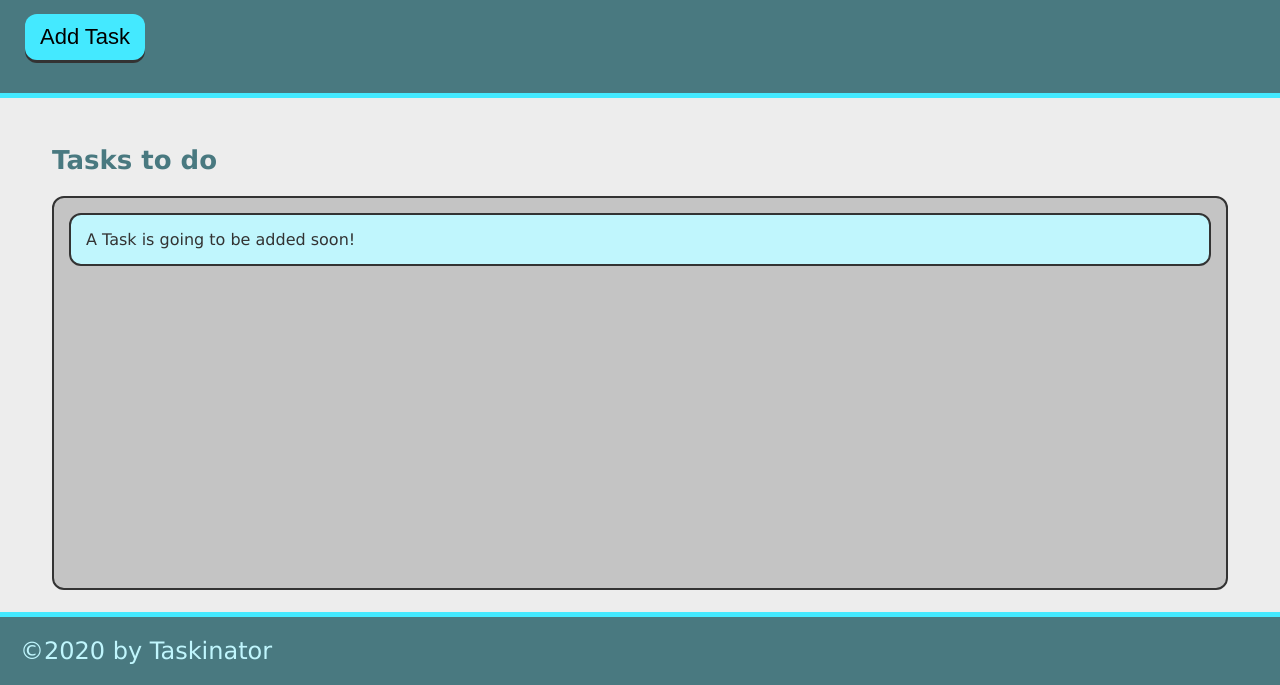
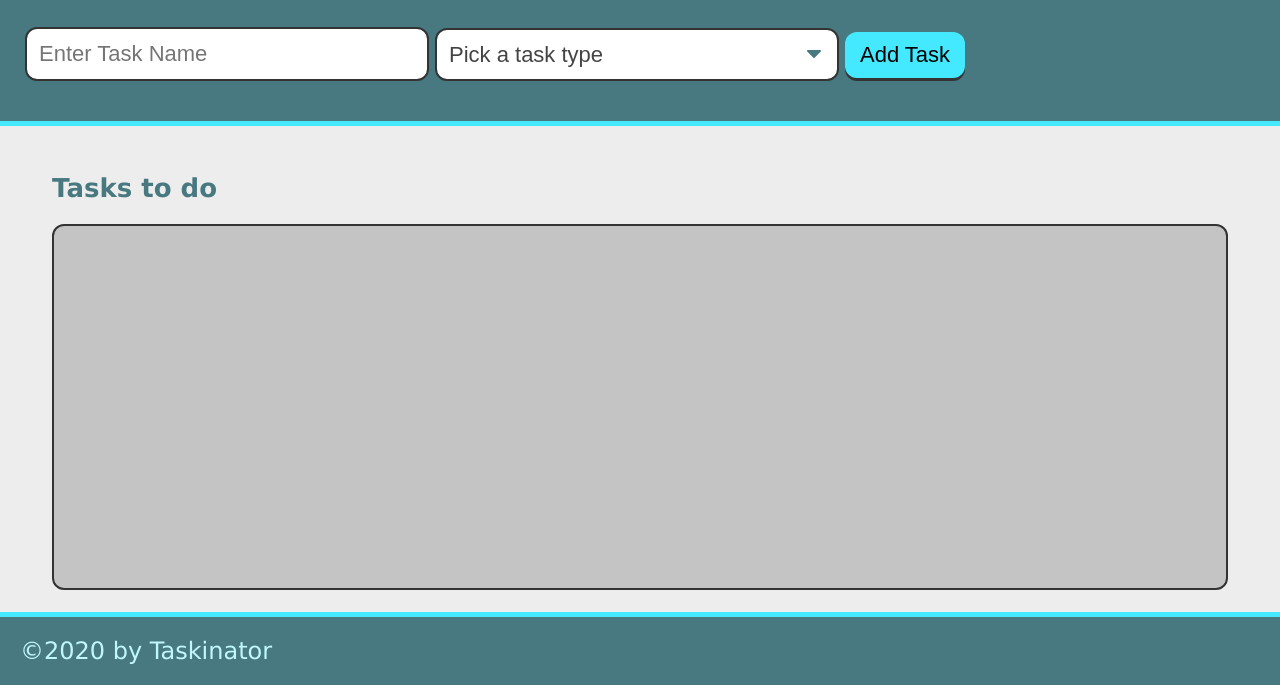
Before and after one commit to B-andrews90/taskinator, a plain HTML site: page index.html in a window 1280 px wide. Shown: the part 115-800 px from the top of the page. Drawn offline with Linux system fonts and the light colour scheme.

Commit message:
added taskbar and tasktype

```diff
--- a/assets/js/script.js
+++ b/assets/js/script.js
@@ -1,11 +1,14 @@
-var buttonEl = document.querySelector("#save-task");
+var formEl = document.querySelector("#task-form")
 var tasksToDoEl = document.querySelector("#tasks-to-do");
 
-var createTaskHandler = function() {
+var createTaskHandler = function(event) {
+
+    event.preventDefault();
+
     var listItemEl = document.createElement("li");
     listItemEl.className = "task-item";
     listItemEl.textContent = "This is a new task.";
     tasksToDoEl.appendChild(listItemEl);
-  }
+};
 
-buttonEl.addEventListener("click", createTaskHandler);
+formEl.addEventListener("submit", createTaskHandler);
--- a/index.html
+++ b/index.html
@@ -13,15 +13,30 @@
     <header>
         <h1 class="page-title">Taskinator</h1>
         <p>Click the button below to add a new task!</p>
-        <button class="btn" id="save-task">Add Task</button>
+        <form id="task-form">
+            <div class="form-group">
+                <input type="text" name="task-name" placeholder="Enter Task Name"/>
+            </div>
+
+            <div class="form-group">
+                <select name="task-type" class="select-dropdown">
+                    <option value="" disabled selected>Pick a task type</option>
+                    <option value="Print">Print</option>
+                    <option value="Web">Web</option>
+                    <option value="Mobile">Mobile</option>
+                </select>
+            </div>
+
+            <div class="form-group">
+                <button class="btn" id="save-task">Add Task</button>
+            </div>
+        </form>
     </header>
 
     <main class="page-content">
         <section class="task-list-wrapper">
             <h2 class="list-title">Tasks to do</h2>
-            <ul class="task-list" id="tasks-to-do">
-                <li class="task-item">A Task is going to be added soon!</li>
-            </ul>
+            <ul class="task-list" id="tasks-to-do"></ul>
         </section>
     </main>
 
```
